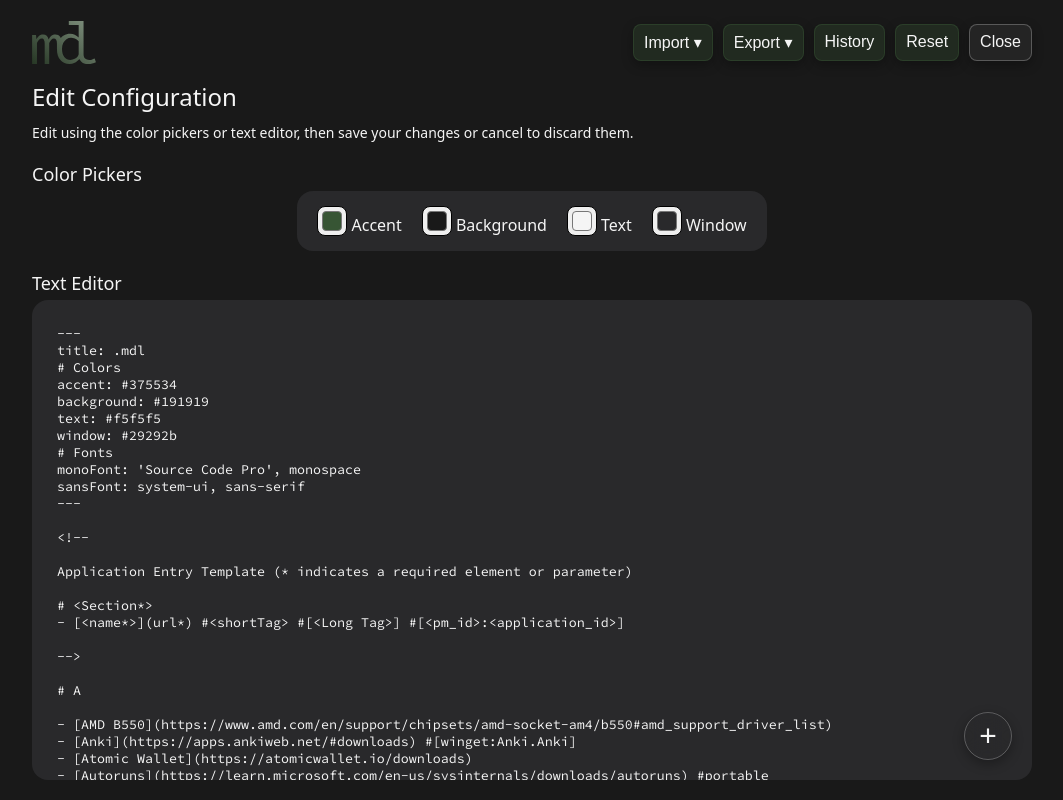
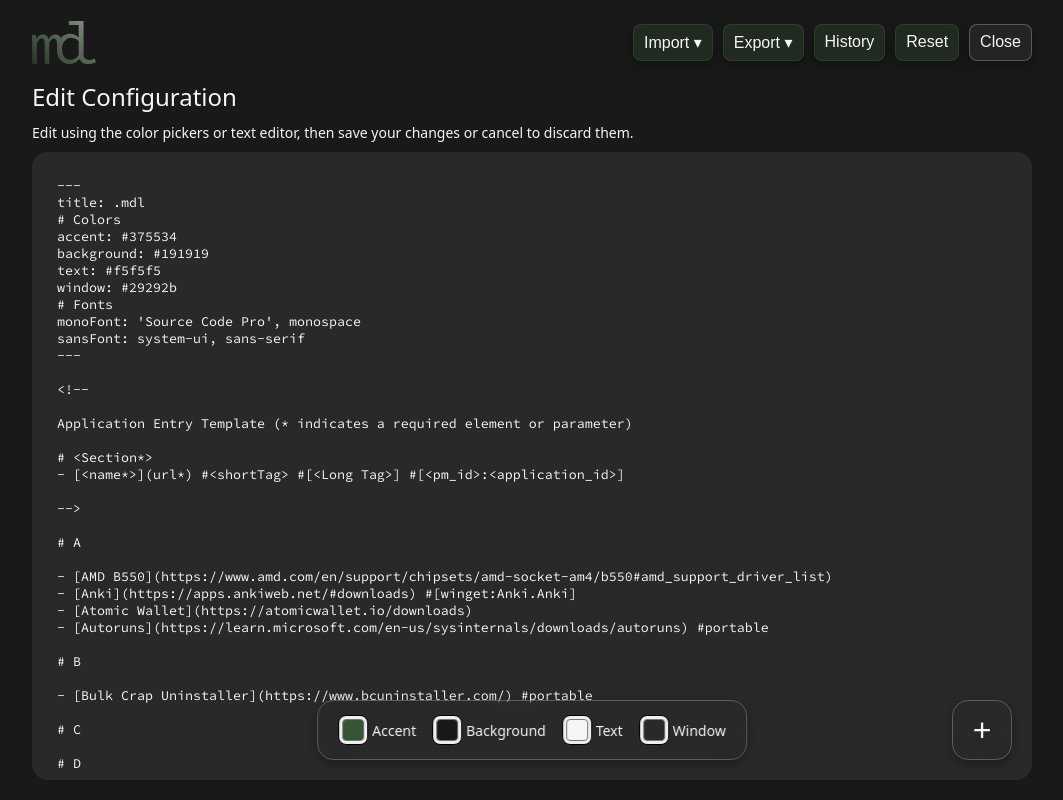
Before and after one commit to vvilliamyoo/.mdl, a Svelte app: page / in a window 1280 px wide. Both pictures are taken after a click on the button "Options". Shown: the whole page, without its empty margins (108-1171 px from the left). Built offline with nearby package versions, Linux system fonts and the light colour scheme.

Commit message:
Move color pickers to the bottom of the page

```diff
--- a/src/app.css
+++ b/src/app.css
@@ -1,3 +1,6 @@
+/* =========================================
+   Theme Tokens
+   ========================================= */
 :root {
   /* Blur */
   --blur: blur(16px);
@@ -28,7 +31,7 @@
 /* =========================================
    Fonts and Typography
    ========================================= */
-/* Source Code Pro */
+/* Local font face */
 @font-face {
   font-display: swap;
   font-family: "Source Code Pro";
@@ -37,13 +40,12 @@
   src: url("/fonts/SourceCodePro-VariableFont_wght.ttf") format("truetype");
 }
 
-/* Monospace Font Binding */
+/* Monospace content */
 .chip,
 .pm-command-text,
 .pm-bar-command,
 #editor-area,
 .hex-input,
-header h1,
 .catalog-tags,
 .catalog-tag-option,
 .catalog-id code,
@@ -52,7 +54,7 @@ header h1,
 }
 
 /* =========================================
-   Global Elements
+   Global Resets and Accessibility
    ========================================= */
 *,
 *::before,
@@ -85,7 +87,9 @@ body {
   outline-offset: 2px;
 }
 
-/* Global Scrollbar */
+/* =========================================
+   Global Scrollbars
+   ========================================= */
 ::-webkit-scrollbar {
   height: 15px;
   width: 15px;
@@ -110,7 +114,9 @@ body {
   background-color: var(--accent-color);
 }
 
-/* Base Elements */
+/* =========================================
+   Base Typography and Controls
+   ========================================= */
 h2 {
   font-size: 30px;
   font-weight: normal;
@@ -134,6 +140,8 @@ a {
   text-decoration: none;
   transition: 0.3s ease;
 }
+
+/* Link states */
 a:link,
 a:visited {
   color: var(--text-color);
@@ -149,6 +157,7 @@ a:active {
   color: var(--button-text-color);
 }
 
+/* Shared button styles */
 button,
 .download-button {
   background-color: var(--dark-accent-color);
@@ -181,7 +190,7 @@ button.quiet-button:active {
 }
 
 /* =========================================
-   Structural Layout
+   Header and Navigation
    ========================================= */
 .top-section {
   background-color: var(--background-color);
@@ -198,17 +207,16 @@ header {
 }
 header h1 {
   font-size: 48px;
+  font-family: var(--mono-font, "Source Code Pro", "Courier New", monospace);
   font-weight: normal;
   margin: 0;
   text-align: left;
 }
 
 #main-title .header-logo {
-  align-content: left;
   background-image: linear-gradient(40deg, var(--logo-dark-color), var(--logo-light-color));
   display: block;
   height: 64px;
-  image-rendering: auto;
   mask: url("/header.svg") center / contain no-repeat;
   -webkit-mask: url("/header.svg") center / contain no-repeat;
   width: 64px;
@@ -236,6 +244,9 @@ nav li {
   padding: 5px 10px;
 }
 
+/* =========================================
+   Page Layout and Footer
+   ========================================= */
 .container {
   align-items: center;
   display: flex;
@@ -282,6 +293,7 @@ footer li {
   top: 8px;
 }
 
+/* Visually hidden, but available to assistive technology */
 .visually-hidden {
   clip: rect(0, 0, 0, 0);
   clip-path: inset(50%);
@@ -293,7 +305,7 @@ footer li {
 }
 
 /* =========================================
-   App List and Utilities
+   Application List
    ========================================= */
 .d-none {
   display: none !important;
@@ -356,7 +368,7 @@ footer li {
 }
 
 /* =========================================
-   Configuration Tools
+   Header Controls and Dropdowns
    ========================================= */
 #admin-controls {
   display: flex;
@@ -400,6 +412,9 @@ footer li {
   border: 1px solid var(--light-accent-color);
 }
 
+/* =========================================
+   Configuration Editor
+   ========================================= */
 #editor-container {
   align-items: center;
   bottom: 0;
@@ -423,35 +438,68 @@ footer li {
   padding: 0;
 }
 
+/* Theme picker bar */
 #theme-editor {
   align-items: center;
-  background: var(--window-color);
-  border: none;
+  border: 1px solid var(--light-text-color);
   border-radius: var(--large-radius);
+  box-shadow: var(--shadow);
   color: var(--text-color);
   display: flex;
-  flex-wrap: wrap;
-  gap: 20px;
+  flex-wrap: nowrap;
+  gap: 16px;
   justify-content: center;
   margin: 0;
   min-inline-size: 0;
-  padding: 15px 20px;
+  height: 60px;
+  padding: 20px;
+  position: absolute;
+  bottom: 20px;
+  left: 50%;
+  transform: translateX(-50%);
   width: fit-content;
+  z-index: 1;
 }
 
-.theme-editor-heading {
-  align-self: flex-start;
-  font-size: 18px;
-  font-weight: normal;
-  margin: 0;
-  padding: 20px 0 5px;
+#theme-picker-toggle {
+  background-color: var(--dark-accent-color);
+  border: 1px solid var(--light-text-color);
+  display: none;
 }
 
+#theme-editor input[type="color" i] {
+  block-size: 30px;
+  border-radius: var(--medium-radius);
+  cursor: pointer;
+  inline-size: 30px;
+  padding: 3px;
+}
+
+#theme-editor input[type="color" i]::-webkit-color-swatch-wrapper {
+  padding: 0px;
+}
+
+#theme-editor input[type="color" i]::-webkit-color-swatch {
+  border-radius: var(--small-radius);
+}
+
+#theme-editor input[type="color" i]::-moz-color-swatch {
+  border-radius: var(--small-radius);
+}
+
+#theme-editor label {
+  align-items: center;
+  display: inline-flex;
+  font-size: 14px;
+  gap: 4px;
+}
+
+/* Editor text area and its floating controls */
 .editor-help {
   align-self: flex-start;
   margin: 0;
   font-size: 14px;
-  padding-top: 10px;
+  padding: 10px 0;
 }
 
 #editor-area {
@@ -478,57 +526,36 @@ footer li {
   width: 100%;
 }
 
-input[type="color" i] {
-  border-radius: var(--medium-radius);
-  inline-size: 30px;
-  block-size: 30px;
-
-  /* Can set padding between outer circle and color swatch for Firefox here;
-   * it doesn't support a color-swarch-wrapper pseudoclass
-   */
-  padding: 3px;
-  border-style: solid;
-}
-
-/* Affects area between outer circle and color swatch. Firefox doesn't have an equivalent. */
-input[type="color" i]::-webkit-color-swatch-wrapper {
-  padding: 1px;
-}
-
-/* Affects the inner circle, i.e. the current color selection */
-input[type="color" i]::-webkit-color-swatch {
-  border-radius: var(--small-radius);
-}
-
-input[type="color" i]::-moz-color-swatch {
-  border-radius: var(--small-radius);
-}
-
 .add-application-button {
   border: 1px solid var(--light-text-color);
-  border-radius: var(--round-radius);
+  border-radius: var(--large-radius);
   bottom: 20px;
   flex: none;
-  font-size: 30px;
-  height: 48px;
+  font-size: 32px;
+  height: 60px;
   line-height: 1;
   padding: 0;
   position: absolute;
   right: 20px;
   transition: 0.3s ease;
-  width: 48px;
+  width: 60px;
 }
 
+#theme-picker-toggle:hover,
+#theme-picker-toggle:active,
 .add-application-button:hover,
 .add-application-button:active {
   background-color: var(--dark-accent-color);
-  border: 1px solid var(--light-accent-color);
+  border-color: var(--light-accent-color);
 }
 
 #editor-area::-webkit-scrollbar-track {
   margin: 10px 0;
 }
 
+/* =========================================
+   Dialogs
+   ========================================= */
 .catalog-dialog {
   background: var(--window-color);
   border: 1px solid var(--light-text-color);
@@ -559,6 +586,9 @@ input[type="color" i]::-moz-color-swatch {
   background: rgb(0 0 0 / 65%);
 }
 
+/* =========================================
+   Configuration History
+   ========================================= */
 .history-content {
   display: grid;
   gap: 16px;
@@ -651,10 +681,6 @@ button.history-version-select:active {
   width: auto;
 }
 
-.history-icon-button {
-  pointer-events: auto;
-}
-
 .history-version-time {
   display: block;
   font-size: 12px;
@@ -669,12 +695,6 @@ button.history-version-select:active {
   gap: 4px;
   grid-column: 1 / -1;
   grid-template-columns: minmax(0, 1fr) minmax(0, 1fr);
-  width: 100%;
-}
-
-.history-version-edit-actions button {
-  font-size: 12px;
-  padding: 4px 8px;
   width: 100%;
 }
 
@@ -694,12 +714,7 @@ button.history-version-select:active {
   width: 100%;
 }
 
-.history-version-actions > button,
-.history-export > button,
-.history-version-edit-actions button {
-  width: 100%;
-}
-
+/* Version actions and export menu */
 .history-export-menu {
   background: transparent;
   border: none;
@@ -728,6 +743,7 @@ button.history-version-select:active {
 .history-version-edit-actions button {
   font-size: 12px;
   padding: 4px 8px;
+  width: 100%;
 }
 
 .history-icon-button {
@@ -740,6 +756,7 @@ button.history-version-select:active {
   width: 30px;
   background: transparent;
   border: 0;
+  pointer-events: auto;
 }
 
 button.history-rename-button,
@@ -750,7 +767,7 @@ button.history-delete-button {
 }
 
 button.history-delete-button {
-  color: #ff9b9b;
+  color: var(--red-accent);
 }
 
 .history-icon-button svg {
@@ -767,6 +784,7 @@ button.history-delete-button {
   margin-left: auto;
 }
 
+/* Selected version states and previews */
 .history-version-entry:has(.history-version-select[aria-pressed="true"]),
 .history-version-entry:has(.history-version-select:hover) {
   background: var(--dark-accent-color);
@@ -822,6 +840,7 @@ button.history-delete-button {
   color: var(--red-accent);
 }
 
+/* Shared dialog heading */
 .catalog-heading {
   align-items: center;
   display: flex;
@@ -843,6 +862,9 @@ button.history-delete-button {
   margin: 6px 0 0;
 }
 
+/* =========================================
+   Catalog Dialog Content
+   ========================================= */
 .catalog-tag-option {
   font-size: 12px;
 }
@@ -1003,7 +1025,7 @@ button.history-delete-button {
 }
 
 .catalog-message.error {
-  color: #ff9b9b;
+  color: var(--red-accent);
 }
 
 .catalog-actions {
@@ -1056,8 +1078,41 @@ button.history-delete-button {
   }
 }
 
+/* The picker menu opens above its toggle on narrow screens. */
+@media (max-width: 700px) {
+  #theme-picker-toggle {
+    align-items: center;
+    border-radius: var(--large-radius);
+    bottom: 20px;
+    box-shadow: var(--shadow);
+    display: flex;
+    flex: none;
+    height: 48px;
+    justify-content: center;
+    left: 20px;
+    padding: 8px 14px;
+    position: absolute;
+    z-index: 2;
+  }
+
+  .editor-textarea-container:not(.theme-picker-open) #theme-editor {
+    display: none;
+  }
+
+  #theme-editor {
+    bottom: 78px;
+    display: grid;
+    grid-template-columns: repeat(2, max-content);
+    height: auto;
+    justify-content: start;
+    left: 20px;
+    max-width: calc(100% - 40px);
+    transform: none;
+  }
+}
+
 /* =========================================
-   Bars
+   Floating Action and Package Manager Bars
    ========================================= */
 #floating-action-bar {
   align-items: center;
@@ -1086,6 +1141,8 @@ button.history-delete-button {
 }
 
 #pm-bar-container {
+  border: 1px solid var(--light-text-color);
+  border-radius: var(--large-radius);
   bottom: 0;
   box-sizing: border-box;
   display: none;
@@ -1094,7 +1151,7 @@ button.history-delete-button {
   left: 0;
   margin: 0 auto;
   max-width: 1000px;
-  padding-bottom: 20px;
+  bottom: 20px;
   position: fixed;
   right: 0;
   z-index: 1000;
@@ -1155,12 +1212,17 @@ button.history-delete-button {
   width: 22px;
 }
 
-/* Progressive Enhancement: Backdrop Filter for Floating Containers */
+/* =========================================
+   Progressive Enhancement
+   ========================================= */
+/* Backdrop blur for floating containers */
 @supports ((-webkit-backdrop-filter: var(--blur)) or (backdrop-filter: var(--blur))) {
   #floating-action-bar,
   .add-application-button,
   .catalog-dialog::backdrop,
   .dropdown-content,
+  #theme-editor,
+  #theme-picker-toggle,
   .history-export-menu button,
   .pm-bar-instance {
     -webkit-backdrop-filter: var(--blur);
--- a/src/lib/Editor.svelte
+++ b/src/lib/Editor.svelte
@@ -17,6 +17,8 @@
     export let onaddApplication: () => void = () => {};
     export let onsave: () => void = () => {};
     export let oncancel: () => void = () => {};
+
+    let isThemePickerOpen = false;
 
     function normalizeHex(color?: string, defaultHex = '#000000'): string {
         if (!color) return defaultHex;
@@ -47,7 +49,15 @@
 <div id="editor-container">
     <h2 class="editor-heading">Edit Configuration</h2>
     <p id="editor-help" class="editor-help">Edit using the color pickers or text editor, then save your changes or cancel to discard them.</p>
-    <h3 class="theme-editor-heading">Color Pickers</h3>
+    <div class="editor-textarea-container" class:theme-picker-open={isThemePickerOpen}>
+        <textarea id="editor-area" aria-describedby="editor-help" bind:value={rawText} spellcheck="false" on:input={() => onchange(rawText)}></textarea>
+        <button
+            type="button"
+            id="theme-picker-toggle"
+            aria-controls="theme-editor"
+            aria-expanded={isThemePickerOpen}
+            on:click={() => isThemePickerOpen = !isThemePickerOpen}
+        >Color Pickers</button>
         <fieldset id="theme-editor">
             <legend class="visually-hidden">Color Pickers</legend>
             <label>
@@ -67,10 +77,6 @@
                 Window
             </label>
         </fieldset>
-
-    <h3 class="theme-editor-heading">Text Editor</h3>
-    <div class="editor-textarea-container">
-        <textarea id="editor-area" aria-describedby="editor-help" bind:value={rawText} spellcheck="false" on:input={() => onchange(rawText)}></textarea>
         <button type="button" class="add-application-button" aria-label="Add app" title="Add app" on:click={() => onaddApplication()}>+</button>
     </div>
 
```
Lines whose indentation alone changed are shown as unchanged.
